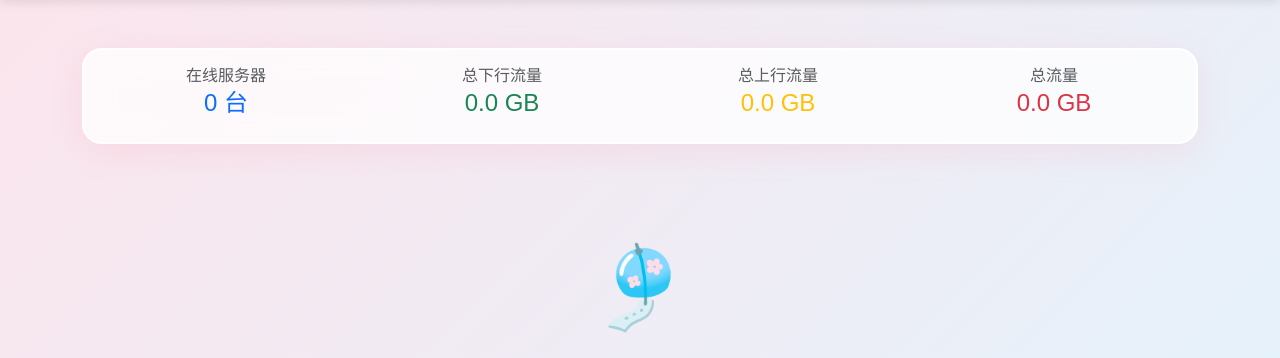
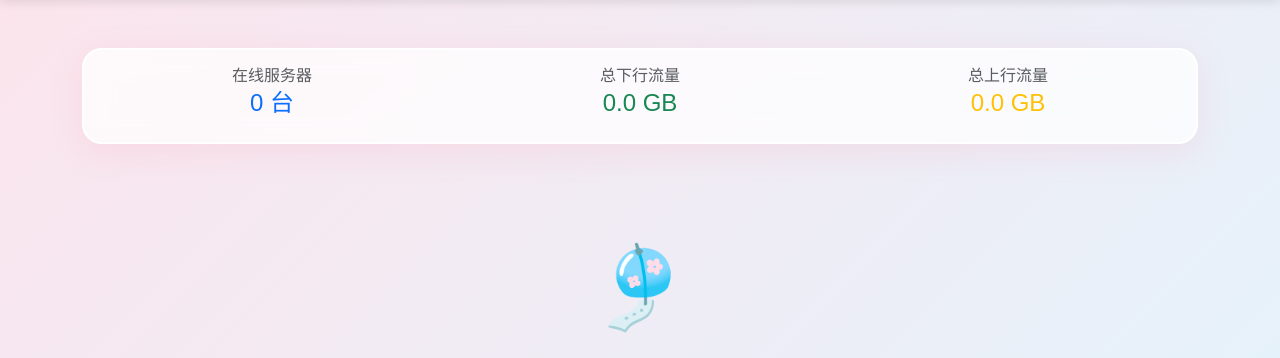
Before and after one commit to TingHua1/test-post, a Flask app: page / in a window 1280 px wide. Shown: the part 56-414 px from the top of the page. Run offline with Flask 3, Linux system fonts and the light colour scheme.

Commit message:
调整流量统计显示： 1. 保留面板上的总下行和总上行流量统计 2. 去掉总流量统计 3. 在每台服务器卡片上显示该服务器的上下行流量

```diff
--- a/app.py
+++ b/app.py
@@ -53,10 +53,9 @@ def index():
 
     total_in = round(total_in, 2)
     total_out = round(total_out, 2)
-    total_all = round(total_in + total_out, 2)
 
     return render_template('index.html', servers=vps_data, logged_in=session.get('logged_in', False),
-                           total_in=total_in, total_out=total_out, total_all=total_all, online_count=online_count)
+                           total_in=total_in, total_out=total_out, online_count=online_count)
 
 @app.route('/login', methods=['GET', 'POST'])
 def login():
--- a/templates/index.html
+++ b/templates/index.html
@@ -134,21 +134,17 @@
         <div class="card mb-5">
             <div class="card-body">
                 <div class="row text-center">
-                    <div class="col-md-3">
+                    <div class="col-md-4">
                         <h6 class="text-muted mb-1">在线服务器</h6>
                         <h4 class="text-primary">{{ online_count }} 台</h4>
                     </div>
-                    <div class="col-md-3">
+                    <div class="col-md-4">
                         <h6 class="text-muted mb-1">总下行流量</h6>
                         <h4 class="text-success">{{ total_in }} GB</h4>
                     </div>
-                    <div class="col-md-3">
+                    <div class="col-md-4">
                         <h6 class="text-muted mb-1">总上行流量</h6>
                         <h4 class="text-warning">{{ total_out }} GB</h4>
-                    </div>
-                    <div class="col-md-3">
-                        <h6 class="text-muted mb-1">总流量</h6>
-                        <h4 class="text-danger">{{ total_all }} GB</h4>
                     </div>
                 </div>
             </div>
@@ -213,9 +209,13 @@
                     </div>
 
                     <div class="bg-white bg-opacity-50 p-3 rounded-4 small border border-white">
-                        <div class="d-flex justify-content-between align-items-center">
+                        <div class="d-flex justify-content-between align-items-center mb-2">
                             <span>⬇️ {{ server.net_in }}</span>
                             <span>⬆️ {{ server.net_out }}</span>
+                        </div>
+                        <div class="d-flex justify-content-between align-items-center">
+                            <span class="text-success">总下行: {{ server.net_total_in }}</span>
+                            <span class="text-warning">总上行: {{ server.net_total_out }}</span>
                         </div>
                     </div>
 
```
